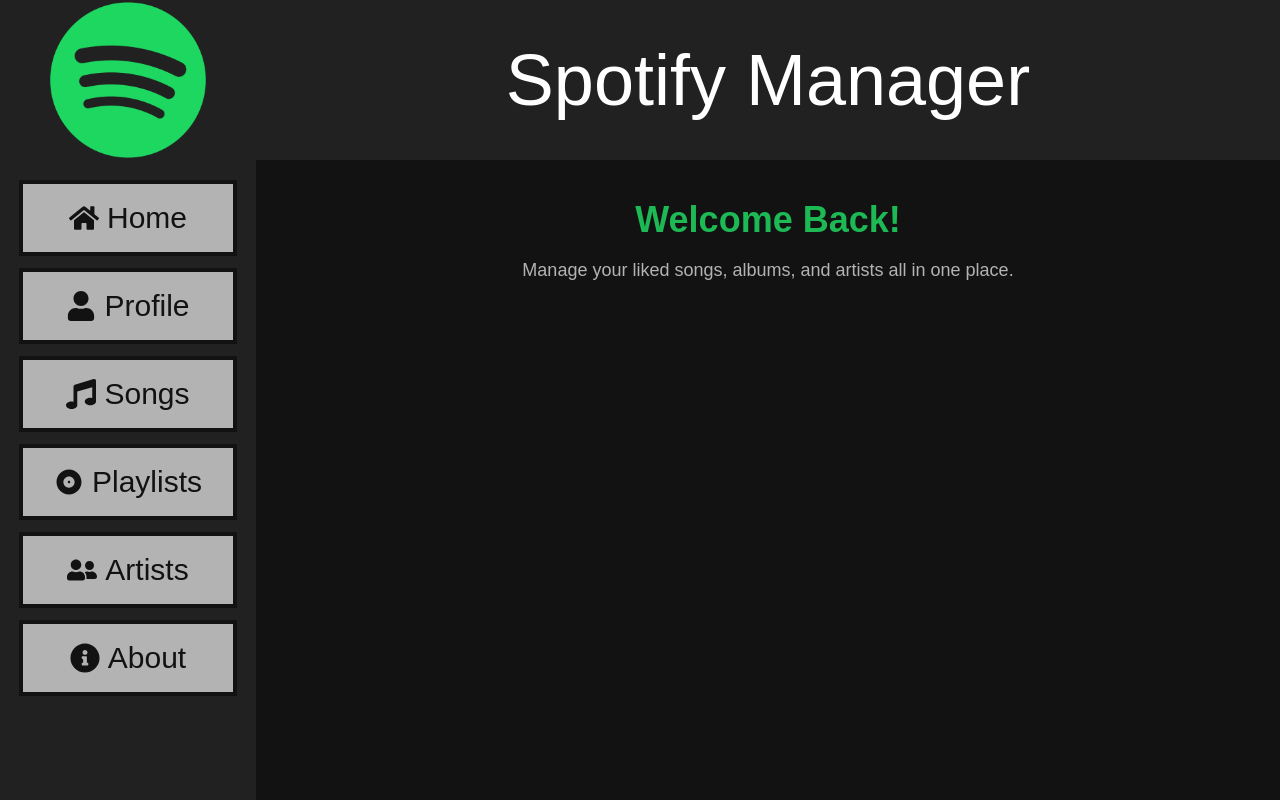
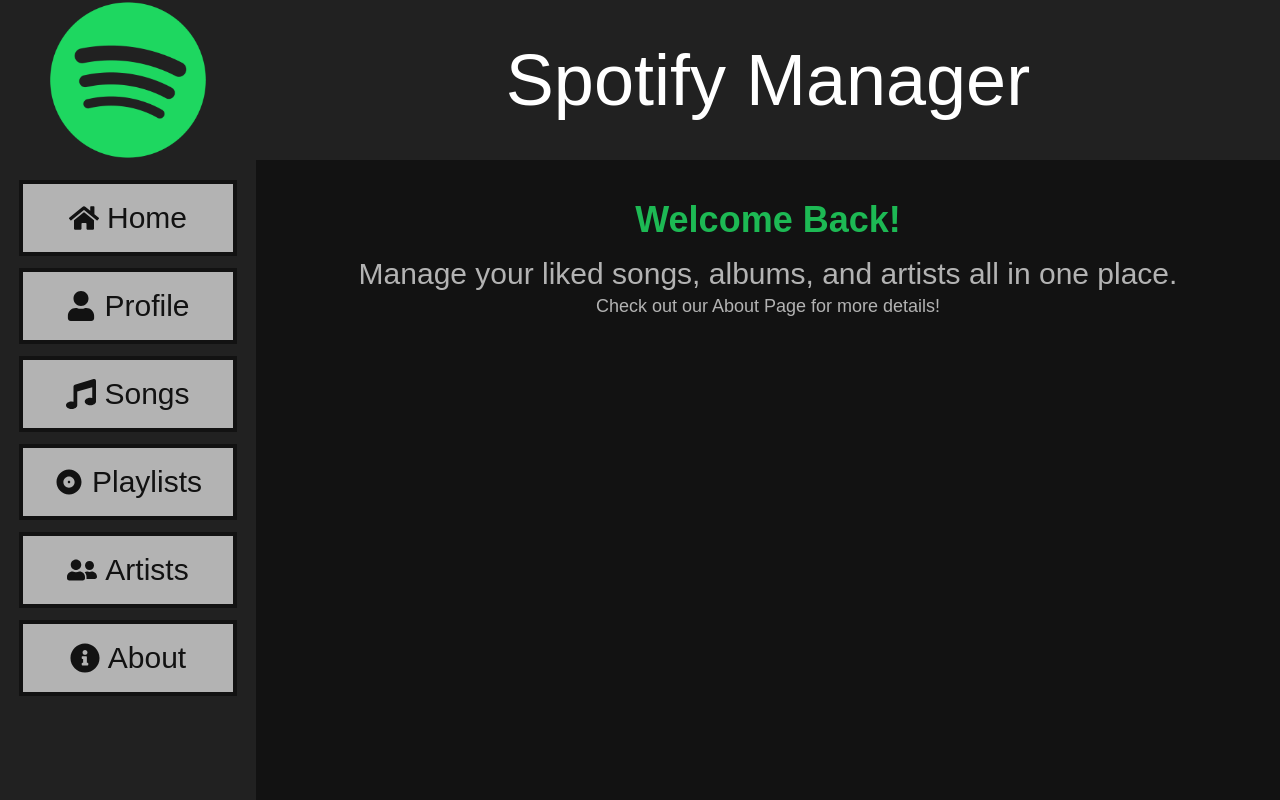
Before and after one commit to JonRoss767/Spotify-Manager-App, a Next.js app: page / in a window 1280 px wide. Built offline with nearby package versions, Linux system fonts and the light colour scheme.

Commit message:
Update page.tsx

```diff
--- a/app/page.tsx
+++ b/app/page.tsx
@@ -1,5 +1,4 @@
 import Head from "next/head";
-import Link from "next/link";
 
 export default function HomePage() {
   return (
@@ -14,8 +13,11 @@
             <h2 className="text-4xl font-semibold text-S-Green mb-4">
               Welcome Back!
             </h2>
+            <p className="text-S-LightGrey text-3xl">
+              Manage your liked songs, albums, and artists all in one place.
+            </p>
             <p className="text-S-LightGrey text-lg">
-              Manage your liked songs, albums, and artists all in one place.
+              Check out our About Page for more details!
             </p>
           </section>
         </main>
```
